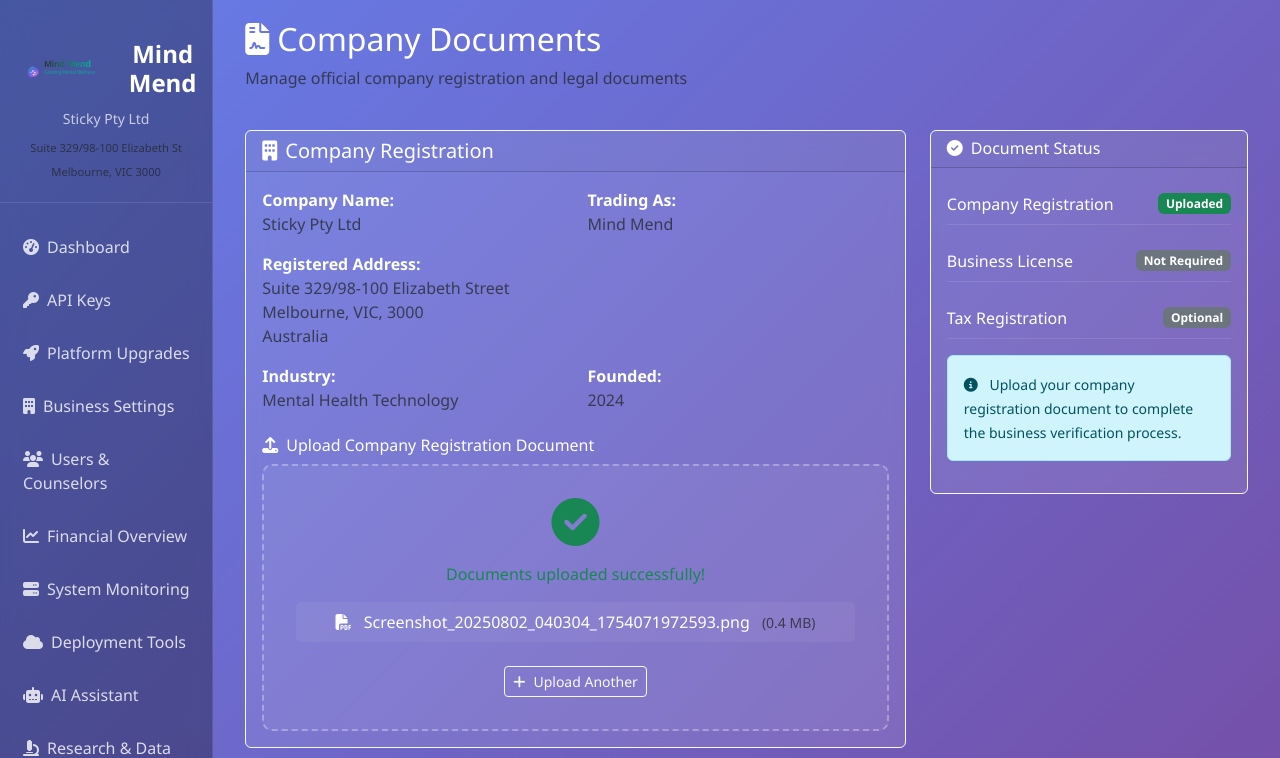
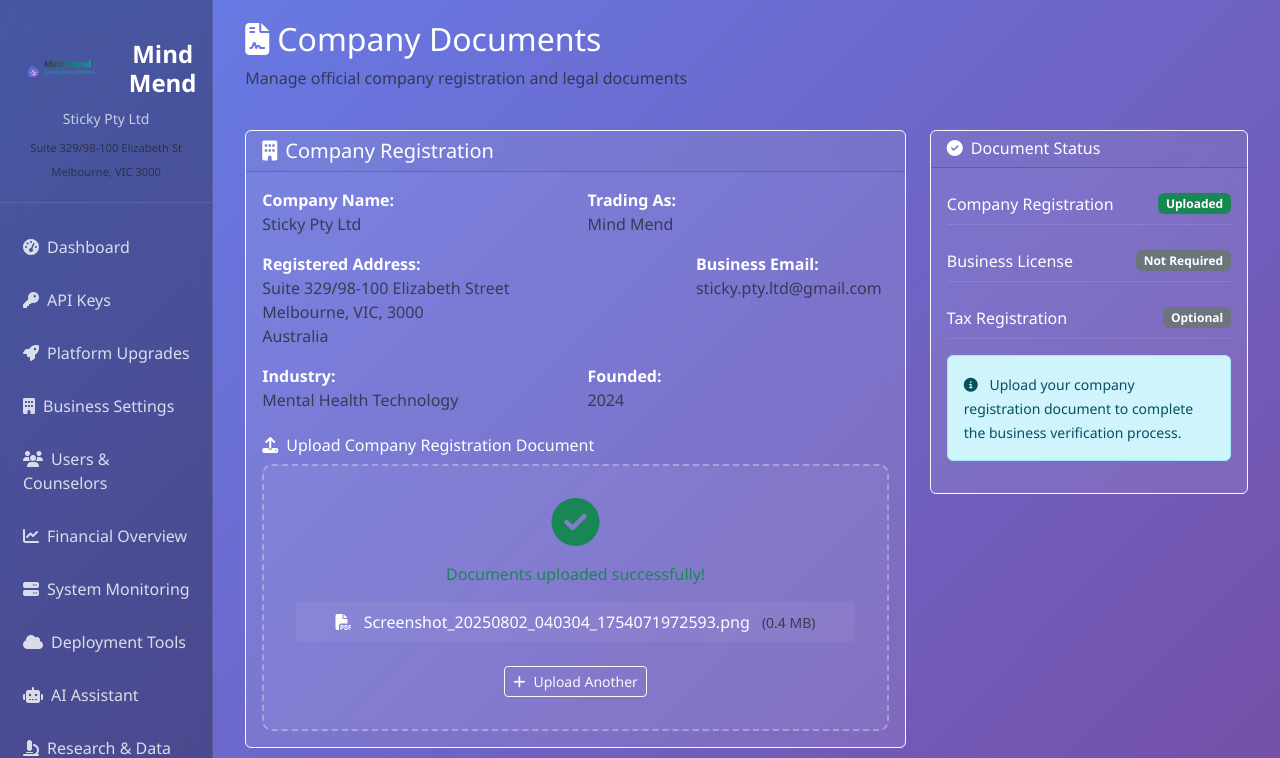
Before and after one commit to stickyptyltd-glitch/MindMend, a Flask app: page /admin/company-documents in a window 1280 px wide. Shown: the top 758 px of the page. Run offline with Flask 3, Linux system fonts and the light colour scheme; the visitor is signed in with stand-in values (Sample User, id 1).

Commit message:
Update company contact information across all media and documentation
Updates email address to sticky.pty.ltd@gmail.com in media_pack.py, replit.md, and templates, and modifies address format in templates.

Replit-Commit-Author: Agent
Replit-Commit-Session-Id: a2fa42cf-6232-4e84-90ef-fb86904b1396
Replit-Commit-Checkpoint-Type: full_checkpoint
Replit-Commit-Screenshot-Url: https://storage.googleapis.com/screenshot-production-us-central1/cce22b28-46eb-47a8-9be9-a0dcec9f9d55/a2fa42cf-6232-4e84-90ef-fb86904b1396/tyUtn8m

```diff
--- a/templates/admin/company_documents.html
+++ b/templates/admin/company_documents.html
@@ -31,13 +31,17 @@
                     </div>
 
                     <div class="row mb-3">
-                        <div class="col-12">
+                        <div class="col-md-8">
                             <strong>Registered Address:</strong><br>
                             <span class="text-muted">
                                 Suite 329/98-100 Elizabeth Street<br>
                                 Melbourne, VIC, 3000<br>
                                 Australia
                             </span>
+                        </div>
+                        <div class="col-md-4">
+                            <strong>Business Email:</strong><br>
+                            <span class="text-muted">sticky.pty.ltd@gmail.com</span>
                         </div>
                     </div>
 
--- a/templates/brand_guide.html
+++ b/templates/brand_guide.html
@@ -244,10 +244,10 @@
                     </ul>
                     <div class="mt-2 p-2 bg-light rounded">
                         <small class="text-muted">
-                            <strong>Business Address:</strong><br/>
+                            <strong>Business Contact:</strong><br/>
                             Suite 329/98-100 Elizabeth Street<br/>
-                            Melbourne, VIC, 3000<br/>
-                            Australia
+                            Melbourne, VIC, 3000, Australia<br/>
+                            Email: sticky.pty.ltd@gmail.com
                         </small>
                     </div>
                 </div>
```
Also changed, not shown: media_pack.py (+4 -3 lines), replit.md (+1 -0 lines).
